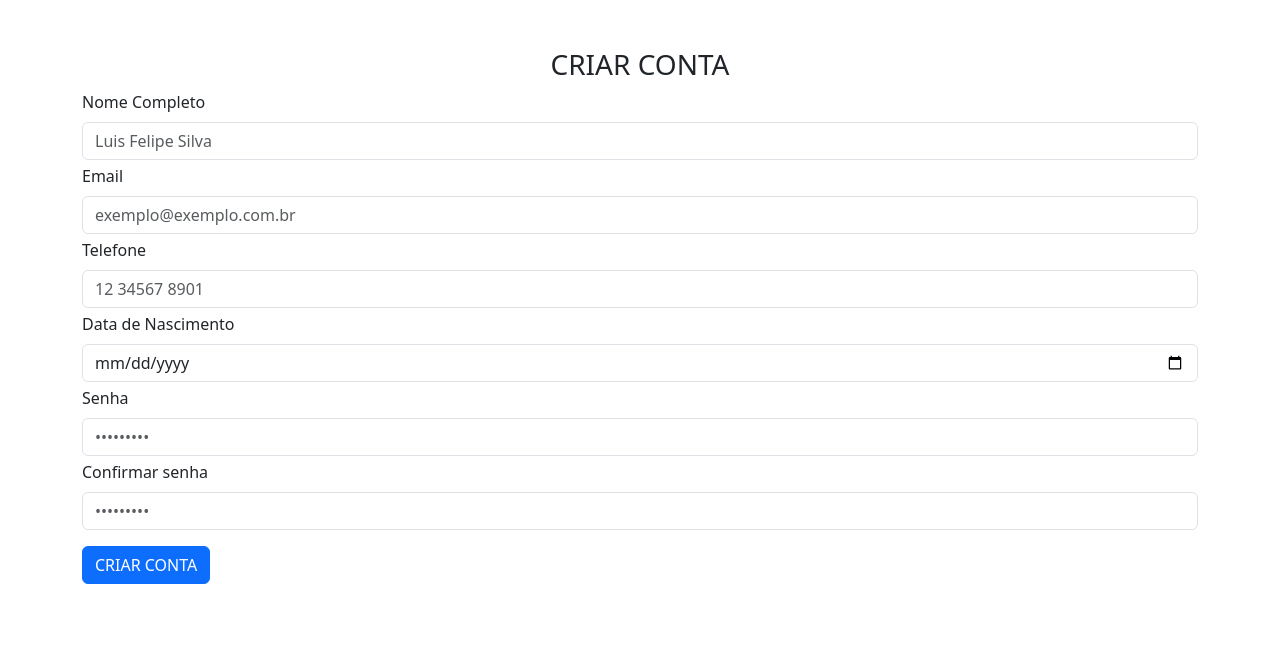
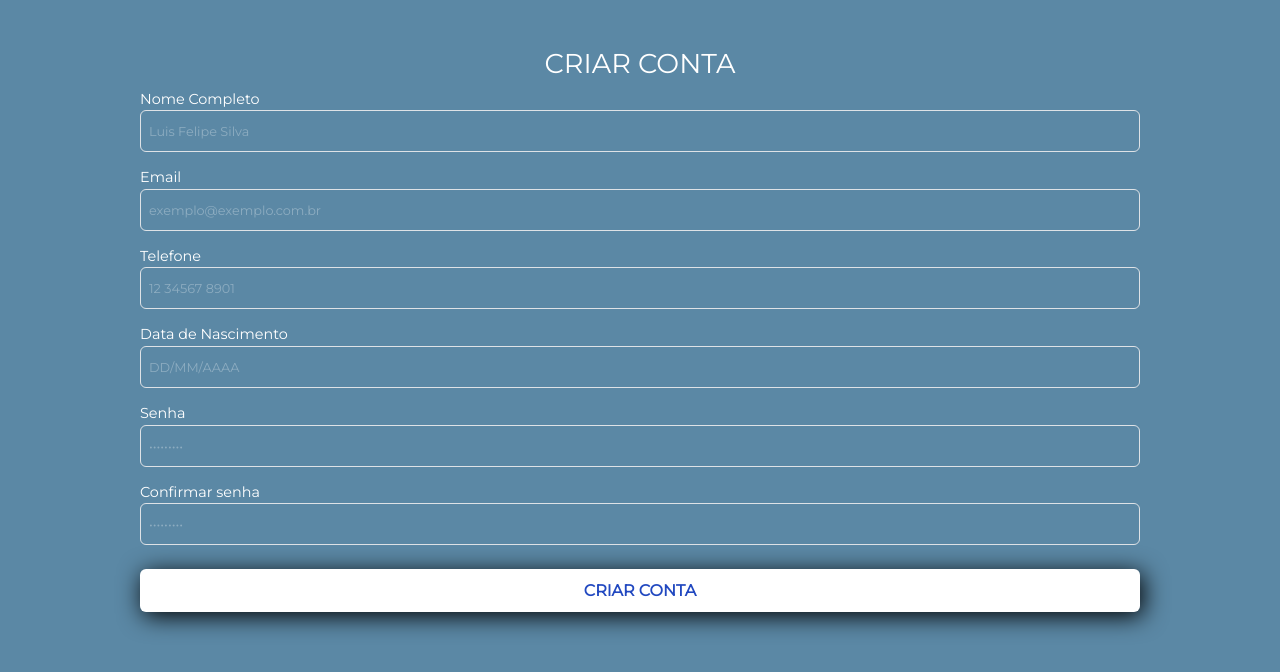
Before and after one commit to tharlytonscarabotto/FIAP_CAP09_FINTECH_RM564007, a plain HTML site: page index.html in a window 1280 px wide. Drawn offline with nearby package versions, Linux system fonts and the light colour scheme.

Commit message:
Correção de problemas no HTML

```diff
--- a/index.html
+++ b/index.html
@@ -5,9 +5,17 @@
     <meta charset="utf-8">
     <meta name="viewport" content="width=device-width, initial-scale=1">
 
+    <!-- CHAMADA DO GOOGLE FONTS -->
+    <link rel="preconnect" href="https://fonts.googleapis.com">
+    <link rel="preconnect" href="https://fonts.gstatic.com" crossorigin>
+    <link href="https://fonts.googleapis.com/css2?family=Montserrat:ital@0;1&display=swap" rel="stylesheet">
+
     <!-- CHAMADA DO CSS DO BOOTSTRAP -->
     <link href="https://cdn.jsdelivr.net/npm/bootstrap@5.3.6/dist/css/bootstrap.min.css" rel="stylesheet"
         integrity="sha384-4Q6Gf2aSP4eDXB8Miphtr37CMZZQ5oXLH2yaXMJ2w8e2ZtHTl7GptT4jmndRuHDT" crossorigin="anonymous">
+
+    <!-- CHAMADA DO MEU CSS -->
+    <link rel="stylesheet" href="./css/style.css">
 
     <title>PLANEJEI</title>
 </head>
@@ -15,40 +23,42 @@
 <body>
     <main class="container">
 
-        <h3 class="text-center mt-5">CRIAR CONTA</h3>
+        <h3 class="text-center mt-5 titulo">CRIAR CONTA</h3>
 
-        <form>
-            <div class="mb-1">
+        <form class="formulario">
+            <div class="mb-1 campo">
                 <label for="nome" class="form-label">Nome Completo</label>
                 <input type="text" class="form-control" id="nome" placeholder="Luis Felipe Silva">
             </div>
 
-            <div class="mb-1">
+            <div class="mb-1 campo">
                 <label for="email" class="form-label">Email</label>
                 <input type="email" class="form-control" id="email" placeholder="exemplo@exemplo.com.br">
             </div>
 
-            <div class="mb-1">
+            <div class="mb-1 campo">
                 <label for="telefone" class="form-label">Telefone</label>
                 <input type="tel" class="form-control" id="telefone" placeholder="12 34567 8901">
             </div>
 
-            <div class="mb-1">
+            <div class="mb-1 campo">
                 <label for="dataNascimento" class="form-label">Data de Nascimento</label>
-                <input type="date" class="form-control" id="dataNascimento" placeholder="DD/MM/AAAA">
+                <input type="text" class="form-control" id="dataNascimento" placeholder="DD/MM/AAAA">
             </div>
 
-            <div class="mb-1">
+            <div class="mb-1 campo">
                 <label for="senha" class="form-label">Senha</label>
                 <input type="password" class="form-control" id="senha" placeholder="•••••••••">
             </div>
 
-            <div class="mb-3">
+            <div class="mb-4 campo">
                 <label for="confirmaSenha" class="form-label">Confirmar senha</label>
                 <input type="password" class="form-control" id="confirmaSenha" placeholder="•••••••••">
             </div>
 
-            <button type="submit" class="btn btn-primary">CRIAR CONTA</button>
+            <div class="d-grid">
+                <button class="btn btn-primary botao" type="submit">CRIAR CONTA</button>
+            </div>
         </form>
 
     </main>
```
